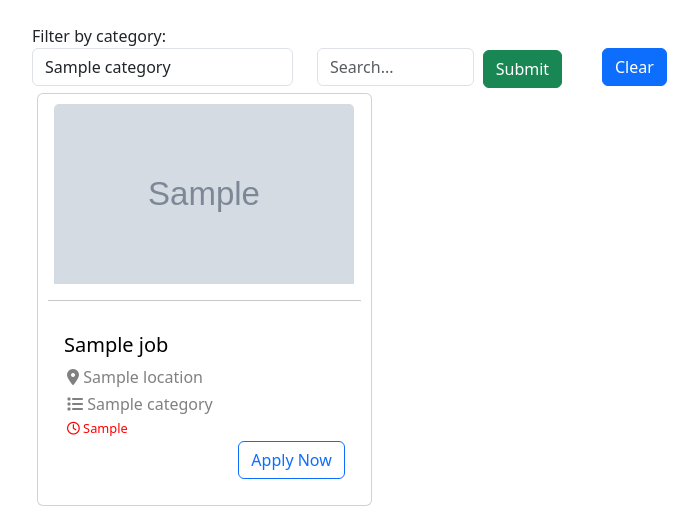
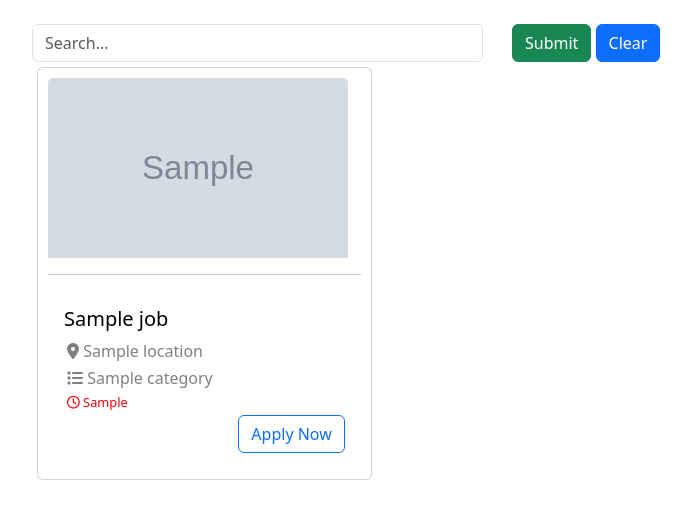
Before and after one commit to SR77T/Final_project_jobsply, a Django app: template templates/main/home.html in a window 1280 px wide. Shown: the part 76-596 px from the top of the page, without its empty margins (50-748 px from the left). Run offline with Django 5.2, Linux system fonts and the light colour scheme; the template is opened without the code that fills it: most values are stand-ins (such as "Sample title", 1, 10 or a date in 2020); grey boxes marked "Sample" are stand-in pictures; parts of the project's set-up code (start-up, migrations or seed data) failed here and were passed over; some libraries are stand-ins or nearby versions.

Commit message:
almostready

```diff
--- a/apps/account/forms.py
+++ b/apps/account/forms.py
@@ -2,6 +2,7 @@ import re
 from django import forms
 from django.contrib.auth import get_user_model
 from apps.main.models import Contact
+
 
 
 
@@ -22,11 +23,15 @@ class UserRegisterForm(forms.ModelForm):
         fields = ["email", "first_name", "middle_name", "last_name", "password", "confirm_password"]
 
 
+
+
     def __init__(self, *args, **kwargs):
         super().__init__(*args, **kwargs)
 
         for field in self.fields:
             self.fields[field].widget.attrs.update({"class" : "form-control"})
+
+
 
 
     def clean(self):
--- a/apps/main/urls.py
+++ b/apps/main/urls.py
@@ -13,6 +13,8 @@ urlpatterns = [
     path("contact-us/", views.ContactView.as_view(), name="contact_us"),
 
 
+
+
     path("", views.HomePageView.as_view(), name = "home_page"),
 
 ]
--- a/templates/account/user_register.html
+++ b/templates/account/user_register.html
@@ -17,12 +17,14 @@
                 {% csrf_token %}
                 {% for field in form %}
                 <label > {{ field.label }}{% if field.field.required %} <span style="color: red;"></span>*{% endif %}</label>
+
                 {{ field }}
-
                 {% comment %} {% if field.errors %}
                 {{% field.errors %}}
                 {% endif %} {% endcomment %}
-                {% endfor %} <br>
+                {% endfor %}
+
+                 <br>
 
 
                 <button type="submit" class="btn btn-success">Submit</button>
--- a/templates/main/about_us.html
+++ b/templates/main/about_us.html
@@ -184,7 +184,7 @@
             </div>
             <div class="col-lg-4 col-md-6">
                 <div class="feature-box">
-                    <img src="{% static 'main/global_reach.svg' %}" alt="Global Reach" style="width: 120px; height: 120px;">
+                    <img src="{% static 'main/global.svg' %}" alt="Global Reach" style="width: 120px; height: 120px;">
                     <h5>Global Reach</h5>
                     <p>Connect with professionals and companies worldwide, fostering innovation and breaking geographical barriers.</p>
                 </div>
--- a/templates/main/home.html
+++ b/templates/main/home.html
@@ -45,29 +45,19 @@
 
     {% endif %}
     <div class="row">
-        <div class="col-md-6">
-            <div class="row">
-                <div class="col-md-6">
-                    <br>
-                    <label>Filter by category:</label>
-                    <select class="form-control">
-                        {% for category in categories %}
-                            <option value="{{ category.id }}">{{ category.title }}</option>
-                        {% endfor %}
-                    </select>
+        <div class="col-md-12">
+            <br>
+            <form method="get">
+                <div class="row">
+                    <div class="col-md-5">
+                        <input style="width: 100%; display: inline" placeholder="Search..." type="text" class="form-control" name="search" value="{{ request.GET.search }}">
+                    </div>
+                    <div class="col-md-2">
+                        <button style="margin-left: 5px" class="btn btn-success" type="submit">Submit</button>
+                        <a href="{% url 'home_page' %}" class="btn btn-primary"> Clear</a>
+                    </div>
                 </div>
-                <div class="col-md-6">
-                    <br><br>
-                    <form method="get">
-                        <input style="width: 60%; display: inline" placeholder="Search..." type="text" class="form-control" name="search" value="{{ request.GET.search }}">
-                        <button style="margin-left: 5px" class="btn btn-success" type="submit">Submit</button>
-                    </form>
-                </div>
-            </div>
-        </div>
-        <div class="col-md-6">
-            <br><br>
-            <a href="{% url 'home_page' %}" class="btn btn-primary"> Clear</a>
+            </form>
         </div>
     </div>
     <div style="display: flex; flex-wrap: wrap;">
@@ -75,9 +65,11 @@
         {% for job in object_list %}
             <div class="card" style="flex: 0 0 30%; margin: 5px; padding: 10px; width: 20%;">
                 {% if job.image %}
-                <img class="card-img-top" style="height: 180px; width: 300px; margin: auto;" src="{{ job.image.url }}" alt="{{ job.title }}">
+                <a href="{% url 'job_detail' job.id %}">
+                <img class="card-img-top" style="height: 180px; width: 300px; margin: auto;" src="{{ job.image.url }}" alt="{{ job.title }}" > </a>
             {% else %}
-                <img class="card-img-top" style="height: 60%; width: 60%" src="{% static 'main/job/offer.svg' %}" alt="Default Image">
+            <a href="{% url 'job_detail' job.id %}">
+                <img class="card-img-top" style="height: 60%; width: 60%" src="{% static 'main/job/offer.svg' %}" alt="Default Image"> </a>
             {% endif %}
                 <hr>
                 <div class="card-body">
@@ -141,5 +133,9 @@
             messg = document.getElementById("cross-message")
             messg.style.display = "none"
         }
+
+
     </script>
+
+
 {% endblock %}
--- a/templates/main/job_detail.html
+++ b/templates/main/job_detail.html
@@ -26,6 +26,7 @@
         position: relative;
         border-radius: 15px;
         height: 300px; /* Ensures the container takes up vertical space */
+        background-size: cover;
     }
 
     .job-image img {
```
Also changed, not shown: apps/main/views.py (+12 -0 lines), templates/main/my_jobs.html (+6 -2 lines), static/main/global.svg (added).
